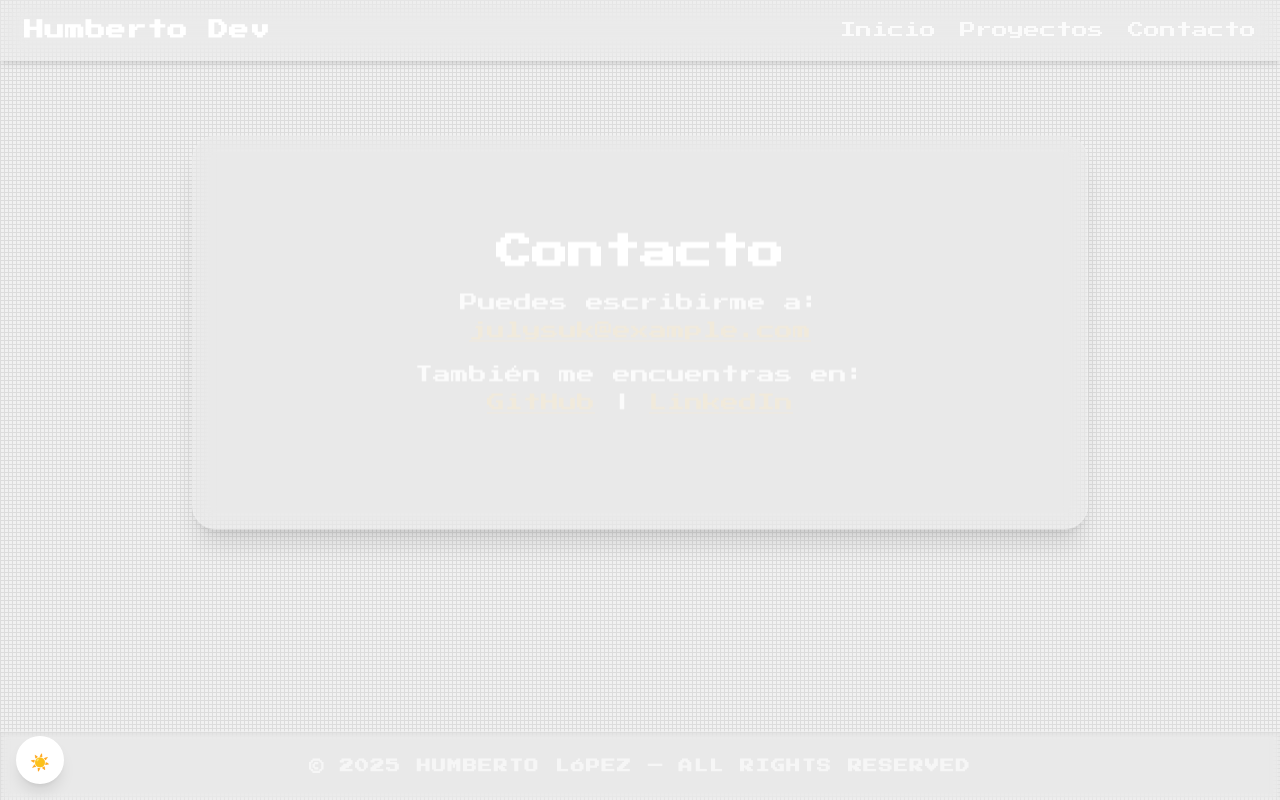
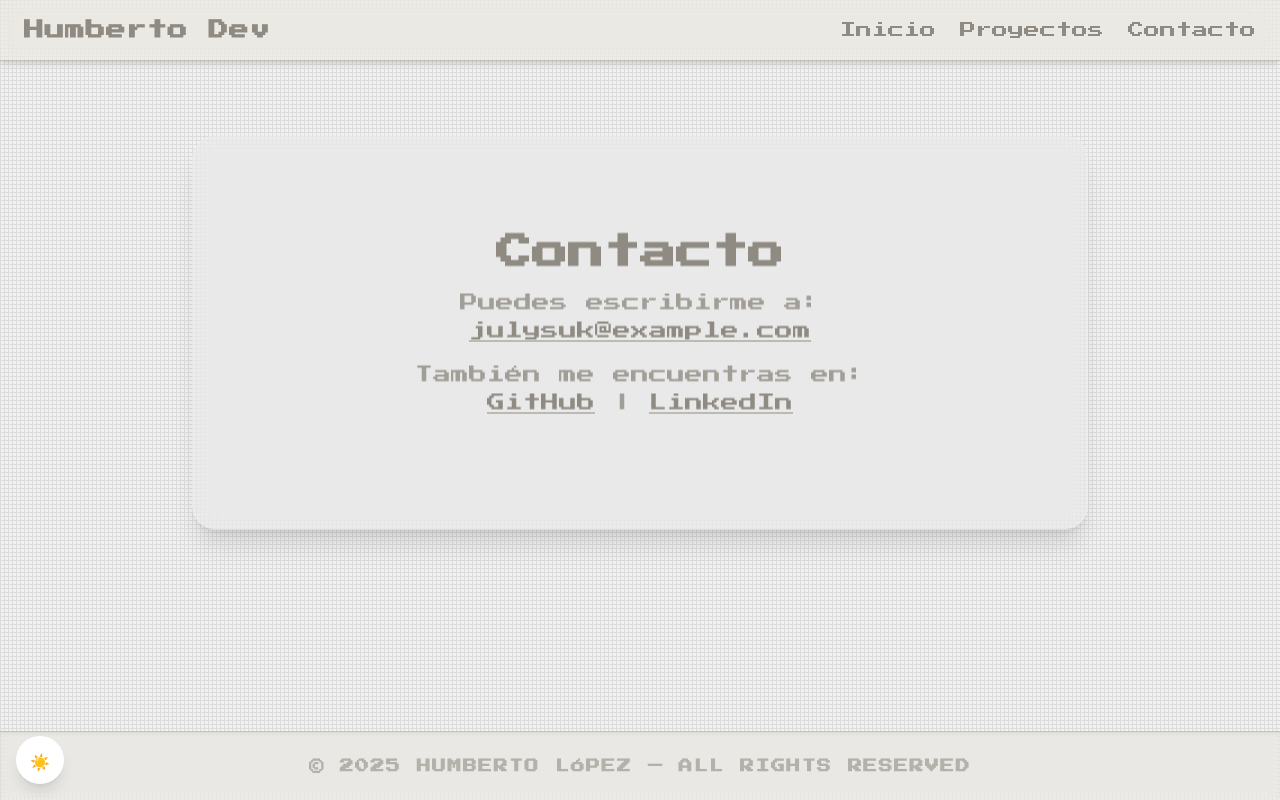
Before and after one commit to HumbertoSuk/SomaPortalReact, a React (Vite) app: page /contact in a window 1280 px wide. Built offline with nearby package versions, Linux system fonts and the light colour scheme.

Commit message:
feat: unify light theme colors

```diff
--- a/src/components/Footer.module.css
+++ b/src/components/Footer.module.css
@@ -1,7 +1,7 @@
 .footer {
-  @apply w-full mt-16 border-t border-white/20 bg-white/5 dark:bg-white/5 backdrop-blur-sm shadow-inner;
+  @apply w-full mt-16 bg-pixel-light/20 dark:bg-pixel-soft/80 border-t border-pixel-dark/40 dark:border-pixel backdrop-blur-sm shadow-inner;
 }
 
 .text {
-  @apply text-center py-6 text-xs md:text-sm text-white/60 tracking-widest uppercase font-semibold transition-all duration-300 hover:text-pixel-light;
+  @apply text-center py-6 text-xs md:text-sm text-pixel-dark/60 dark:text-pixel-light/60 tracking-widest uppercase font-semibold transition-all duration-300 hover:text-pixel-light;
 }
--- a/src/components/Navbar.module.css
+++ b/src/components/Navbar.module.css
@@ -1,5 +1,5 @@
 .navbar {
-  @apply fixed top-0 left-0 w-full z-50 bg-white/10 dark:bg-white/5 backdrop-blur-md border-b border-white/20 shadow-md;
+  @apply fixed top-0 left-0 w-full z-50 bg-pixel-light/30 dark:bg-pixel-soft/80 backdrop-blur-md border-b border-pixel-dark/40 dark:border-pixel shadow-md;
 }
 
 .container {
@@ -7,13 +7,13 @@
 }
 
 .title {
-  @apply text-xl font-bold text-white dark:text-pixel-light tracking-wide;
+  @apply text-xl font-bold text-pixel-dark dark:text-pixel-light tracking-wide;
 }
 
 .menu {
-  @apply flex gap-6 text-sm md:text-base font-medium text-white/80 dark:text-white/70;
+  @apply flex gap-6 text-sm md:text-base font-medium text-pixel-dark/80 dark:text-pixel-light/70;
 }
 
 .link {
-  @apply hover:text-pixel-light dark:hover:text-pixel-light transition-colors duration-200;
+  @apply text-pixel-dark hover:text-pixel dark:text-pixel-light dark:hover:text-pixel-light transition-colors duration-200;
 }
--- a/src/components/ProjectCard.module.css
+++ b/src/components/ProjectCard.module.css
@@ -1,5 +1,5 @@
 .card {
-  @apply bg-white/10 dark:bg-white/5 p-6 rounded-xl border border-white/20 shadow hover:scale-105 transition;
+  @apply bg-pixel-light/20 dark:bg-pixel-soft/50 p-6 rounded-xl border border-pixel-dark/40 dark:border-pixel shadow hover:scale-105 transition;
 }
 
 .image {
@@ -7,13 +7,13 @@
 }
 
 .title {
-  @apply text-xl font-semibold text-white dark:text-pixel-light;
+  @apply text-xl font-semibold text-pixel-dark dark:text-pixel-light;
 }
 
 .description {
-  @apply text-white/70 dark:text-white/60 mb-4;
+  @apply text-pixel-dark/80 dark:text-pixel-light/60 mb-4;
 }
 
 .link {
-  @apply inline-block mt-2 text-pixel-light underline hover:text-white transition;
+  @apply inline-block mt-2 text-pixel-dark underline hover:text-pixel transition;
 }
--- a/src/features/Contact/Contact.module.css
+++ b/src/features/Contact/Contact.module.css
@@ -3,13 +3,13 @@
   }
 
   .heading {
-    @apply text-3xl md:text-4xl font-bold text-white dark:text-pixel-light mb-4;
+    @apply text-3xl md:text-4xl font-bold text-pixel-dark dark:text-pixel-light mb-4;
   }
 
   .paragraph {
-    @apply text-base md:text-lg text-white/80 dark:text-white/60 mb-4;
+    @apply text-base md:text-lg text-pixel-dark/80 dark:text-pixel-light/60 mb-4;
   }
 
   .link {
-    @apply text-pixel-light underline hover:text-white transition;
+    @apply text-pixel-dark underline hover:text-pixel transition;
   }
--- a/src/features/NotFound/NotFound.module.css
+++ b/src/features/NotFound/NotFound.module.css
@@ -3,9 +3,9 @@
 }
 
 .heading {
-  @apply text-3xl md:text-4xl font-bold text-white dark:text-pixel-light mb-4;
+  @apply text-3xl md:text-4xl font-bold text-pixel-dark dark:text-pixel-light mb-4;
 }
 
 .text {
-  @apply text-base md:text-lg text-white/80 dark:text-white/60;
+  @apply text-base md:text-lg text-pixel-dark/80 dark:text-pixel-light/60;
 }
--- a/src/features/Projects/Projects.module.css
+++ b/src/features/Projects/Projects.module.css
@@ -3,7 +3,7 @@
   }
 
   .heading {
-    @apply text-3xl md:text-4xl font-bold text-white dark:text-pixel-light mb-10;
+    @apply text-3xl md:text-4xl font-bold text-pixel-dark dark:text-pixel-light mb-10;
   }
 
 
--- a/src/layouts/DefaultLayout.tsx
+++ b/src/layouts/DefaultLayout.tsx
@@ -8,7 +8,7 @@ interface Props {
 }
 
 const DefaultLayout = ({ children }: Props) => (
-  <div className="min-h-screen flex flex-col bg-grid-light dark:bg-grid-dark font-pixel text-gray-900 dark:text-gray-200">
+  <div className="min-h-screen flex flex-col bg-grid-light dark:bg-grid-dark font-pixel text-pixel-dark dark:text-pixel-light">
     <ThemeToggle />
     <Navbar />
     <main className="flex-grow p-6 flex items-center justify-center">
```
